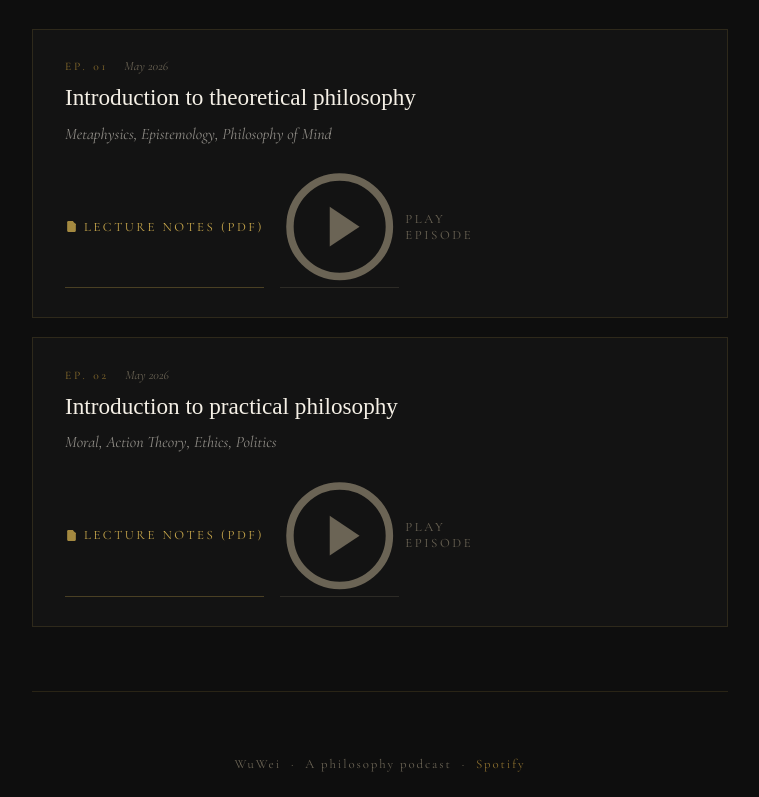
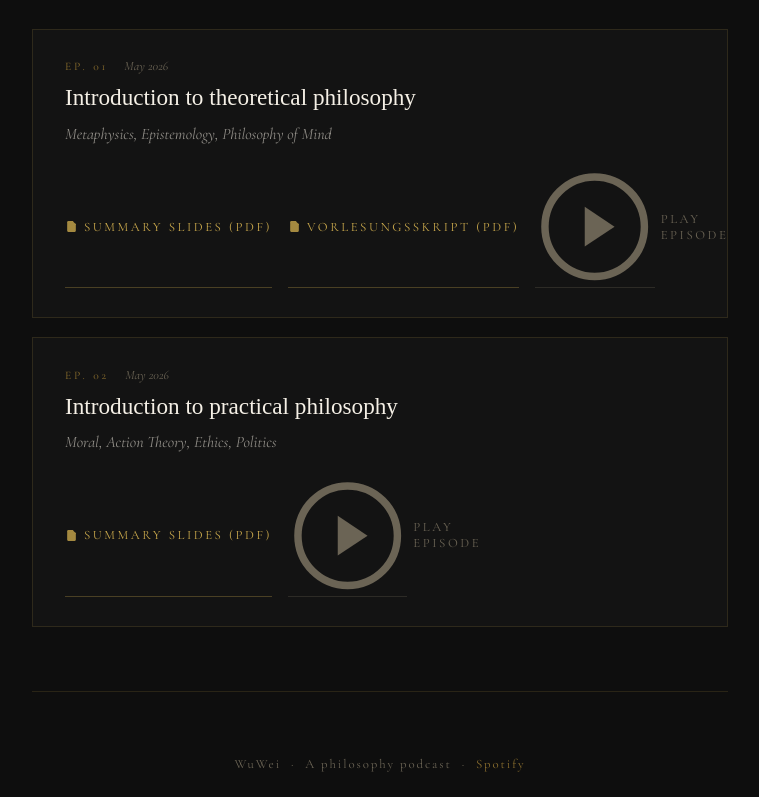
Before and after one commit to markusArzt/WuWei, a plain HTML site: page index.html in a window 1280 px wide. Shown: the part 719-1516 px from the top of the page, without its empty margins (260-1019 px from the left). Drawn offline with nearby package versions, Linux system fonts and the light colour scheme; a web font is replaced by a local one.

Commit message:
Update index.html

```diff
--- a/index.html
+++ b/index.html
@@ -299,7 +299,11 @@
       <div class="ep-actions">
         <a href="pdfs/ep01-introduction-to-theoretical-philosophy.pdf" class="btn-pdf" download>
           <svg viewBox="0 0 24 24"><path d="M14 2H6a2 2 0 0 0-2 2v16a2 2 0 0 0 2 2h12a2 2 0 0 0 2-2V8z"/><polyline points="14 2 14 8 20 8" fill="none" stroke="currentColor" stroke-width="2"/><line x1="12" y1="18" x2="12" y2="12" stroke="currentColor" stroke-width="2" fill="none"/><polyline points="9 15 12 18 15 15" fill="none" stroke="currentColor" stroke-width="2"/></svg>
-          Lecture notes (PDF)
+          Summary slides (PDF)
+        </a>
+        <a href="pdfs/theoretische_philosophie_zusammenfassung.pdf" class="btn-pdf">
+          <svg viewBox="0 0 24 24"><path d="M14 2H6a2 2 0 0 0-2 2v16a2 2 0 0 0 2 2h12a2 2 0 0 0 2-2V8z"/><polyline points="14 2 14 8 20 8" fill="none" stroke="currentColor" stroke-width="2"/><line x1="12" y1="18" x2="12" y2="12" stroke="currentColor" stroke-width="2" fill="none"/><polyline points="9 15 12 18 15 15" fill="none" stroke="currentColor" stroke-width="2"/></svg>
+          Vorlesungsskript (PDF)
         </a>
         <a href="https://open.spotify.com/episode/5BqdsJP7lHtLlS8AE1lYMl?si=n_x6QqY_RoOxf5vniSGmDg" class="btn-listen" target="_blank" rel="noopener">
           <svg viewBox="0 0 24 24" fill="currentColor"><circle cx="12" cy="12" r="10" fill="none" stroke="currentColor" stroke-width="1.5"/><polygon points="10 8 16 12 10 16 10 8" fill="currentColor"/></svg>
@@ -318,7 +322,7 @@
       <div class="ep-actions">
         <a href="pdfs/ep02-introduction-to-practical-philosophy.pdf" class="btn-pdf" download>
           <svg viewBox="0 0 24 24"><path d="M14 2H6a2 2 0 0 0-2 2v16a2 2 0 0 0 2 2h12a2 2 0 0 0 2-2V8z"/><polyline points="14 2 14 8 20 8" fill="none" stroke="currentColor" stroke-width="2"/><line x1="12" y1="18" x2="12" y2="12" stroke="currentColor" stroke-width="2" fill="none"/><polyline points="9 15 12 18 15 15" fill="none" stroke="currentColor" stroke-width="2"/></svg>
-          Lecture notes (PDF)
+          Summary slides (PDF)
         </a>
         <a href="https://open.spotify.com/episode/1crWfMV95m3aIKzDXstj4n?si=0HWdZtFMRJ6n2uxVL3yf9A" class="btn-listen" target="_blank" rel="noopener">
           <svg viewBox="0 0 24 24" fill="currentColor"><circle cx="12" cy="12" r="10" fill="none" stroke="currentColor" stroke-width="1.5"/><polygon points="10 8 16 12 10 16 10 8" fill="currentColor"/></svg>
```
